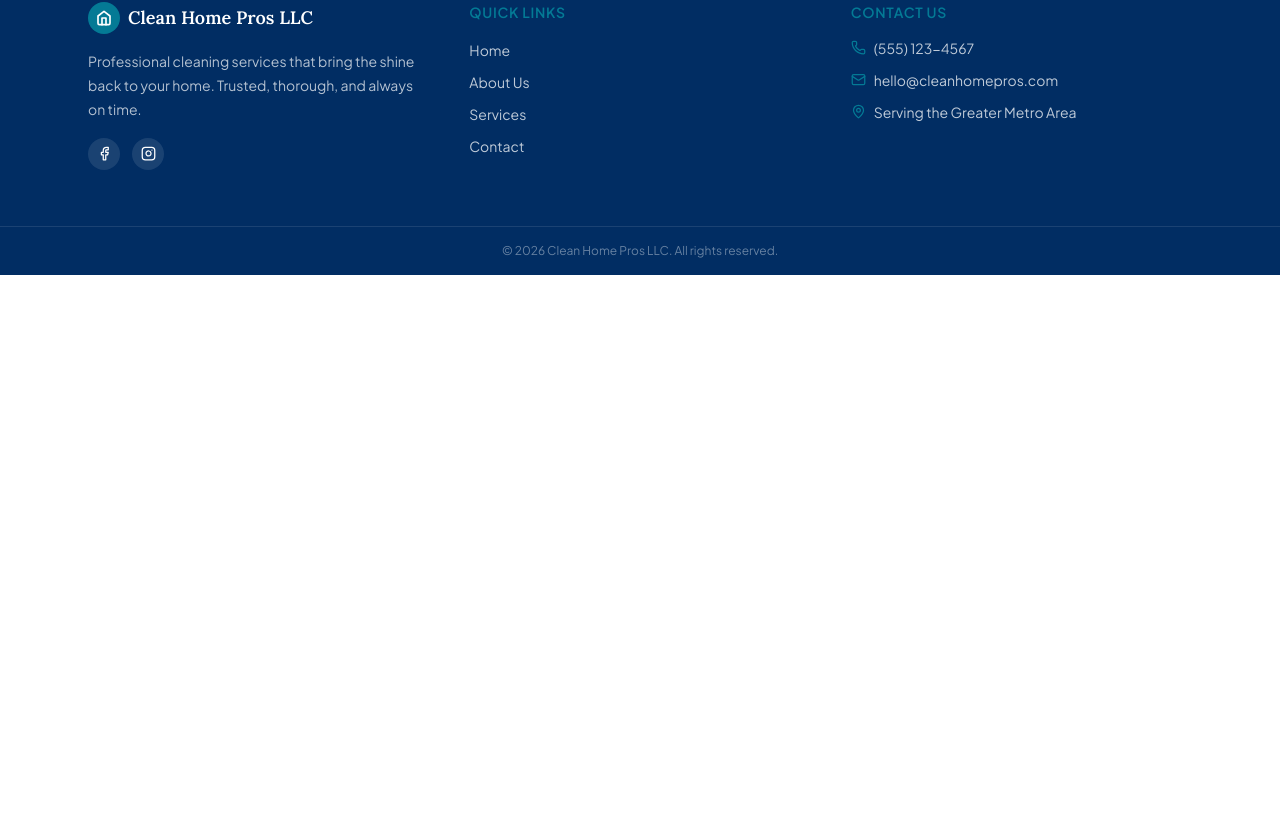
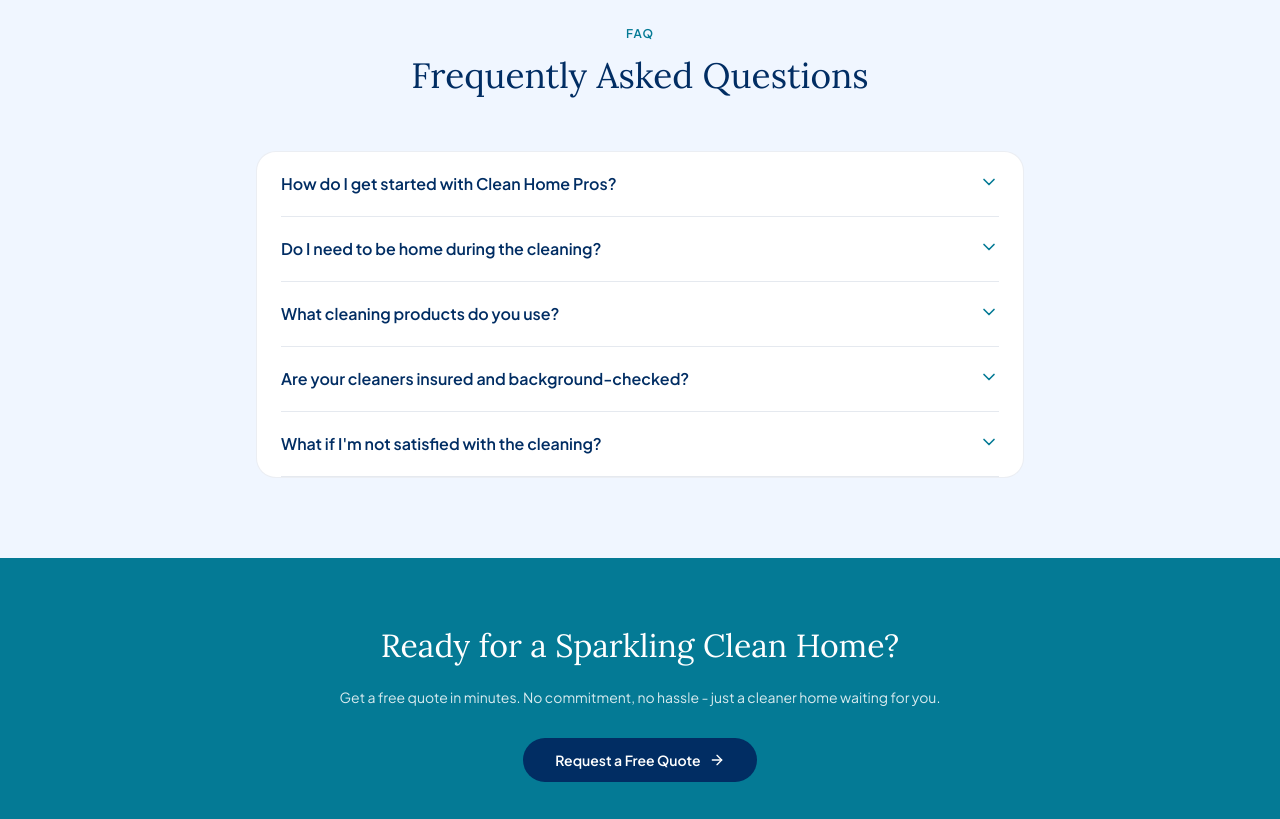
Before and after one commit to rmathew21/clean-home-pros, a Next.js app: page / in a window 1280 px wide. Shown: the part 2501-3320 px from the top of the page. Before the commit the page ends 2776 px from the top, so only its background shows below. Built offline with nearby package versions, Linux system fonts and the light colour scheme.

Commit message:
feat: added cta section to Home

```diff
--- a/app/layout.tsx
+++ b/app/layout.tsx
@@ -20,7 +20,8 @@ const lora = Lora({
 
 export const metadata: Metadata = {
   title: "Clean Home Pros LLC | Professional Cleaning Services",
-  description: "Clean Home Pros LLC delivers exceptional residential cleaning with attention to every detail. Regular cleans, deep cleans, and move in/out services. Trusted by hundreds of families.",
+  description:
+    "Clean Home Pros LLC delivers exceptional residential cleaning with attention to every detail. Regular cleans, deep cleans, and move in/out services. Trusted by hundreds of families.",
 };
 
 export default function RootLayout({
--- a/app/page.tsx
+++ b/app/page.tsx
@@ -1 +1 @@
-export { HomePage as default } from "@/components/HomePage"
+export { HomePage as default } from "@/components/HomePage";
--- a/components/HomePage.tsx
+++ b/components/HomePage.tsx
@@ -546,6 +546,82 @@ export function HomePage() {
       </section>
 
       {/* FAQ */}
+      <section style={{ backgroundColor: "#f0f6ff" }} className="py-20 px-6">
+        <div className="max-w-3xl mx-auto">
+          <div className="text-center mb-12">
+            <p
+              style={{
+                fontFamily: "var(--font-jakarta), sans-serif",
+                color: "#047A95",
+                fontWeight: 600,
+                letterSpacing: "0.08em",
+              }}
+              className="text-xs uppercase mb-2"
+            >
+              FAQ
+            </p>
+            <h2
+              style={{
+                fontFamily: "var(--font-lora), serif",
+                color: "#012D63",
+                fontSize: "clamp(1.6rem, 3vw, 2.2rem)",
+              }}
+            >
+              Frequently Asked Questions
+            </h2>
+          </div>
+          <div
+            style={{
+              backgroundColor: "#fff",
+              borderRadius: "1.25rem",
+              padding: "0 1.5rem",
+              border: "1px solid rgba(1,45,99,0.08)",
+            }}
+          >
+            {faqs.map((faq) => (
+              <FAQItem key={faq.q} q={faq.q} a={faq.a} />
+            ))}
+          </div>
+        </div>
+      </section>
+
+      {/* CTA */}
+      <section style={{ backgroundColor: "#047A95" }} className="py-16 px-6">
+        <div className="max-w-3xl mx-auto text-center">
+          <h2
+            style={{
+              fontFamily: "var(--font-lora), serif",
+              color: "#fff",
+              fontSize: "clamp(1.5rem, 3vw, 2rem)",
+            }}
+            className="mb-4"
+          >
+            Ready for a Sparkling Clean Home?
+          </h2>
+          <p
+            style={{
+              fontFamily: "var(--font-jakarta), sans-serif",
+              color: "rgba(255,255,255,0.85)",
+              lineHeight: 1.7,
+            }}
+            className="text-sm mb-7"
+          >
+            Get a free quote in minutes. No commitment, no hassle - just a
+            cleaner home waiting for you.
+          </p>
+          <Link
+            href="/contact"
+            style={{
+              backgroundColor: "#012D63",
+              fontFamily: "var(--font-jakarta), sans-serif",
+              fontWeight: 600,
+            }}
+            className="inline-flex items-center gap-2 text-white px-8 py-3 rounded-full text-sm no-underline hover:opacity-90 transition-opacity"
+          >
+            Request a Free Quote <ArrowRight size={16} />
+          </Link>
+        </div>
+      </section>
     </div>
   );
 }
```
